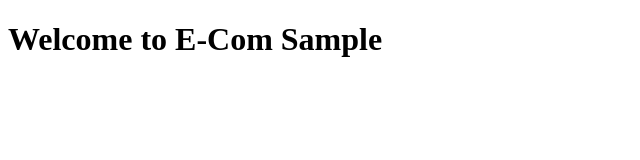
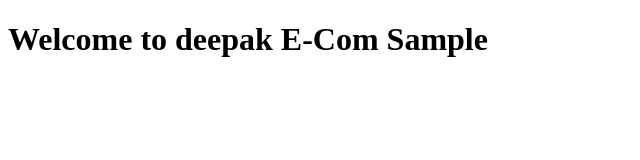
Before and after one commit to 12345dee/jenkins2, a website: page index.html in a window 1280 px wide. Shown: the whole page, without its empty margins (0-640 px from the left). Drawn offline with Linux system fonts and the light colour scheme; no server answers.

Commit message:
latest file

```diff
--- a/index.html
+++ b/index.html
@@ -5,7 +5,7 @@
 <title>Sample E‑Com</title>
 </head>
 <body>
-<h1>Welcome to E‑Com Sample</h1>
+<h1>Welcome to deepak E‑Com Sample</h1>
 <div id="products"></div>
 
 
```
